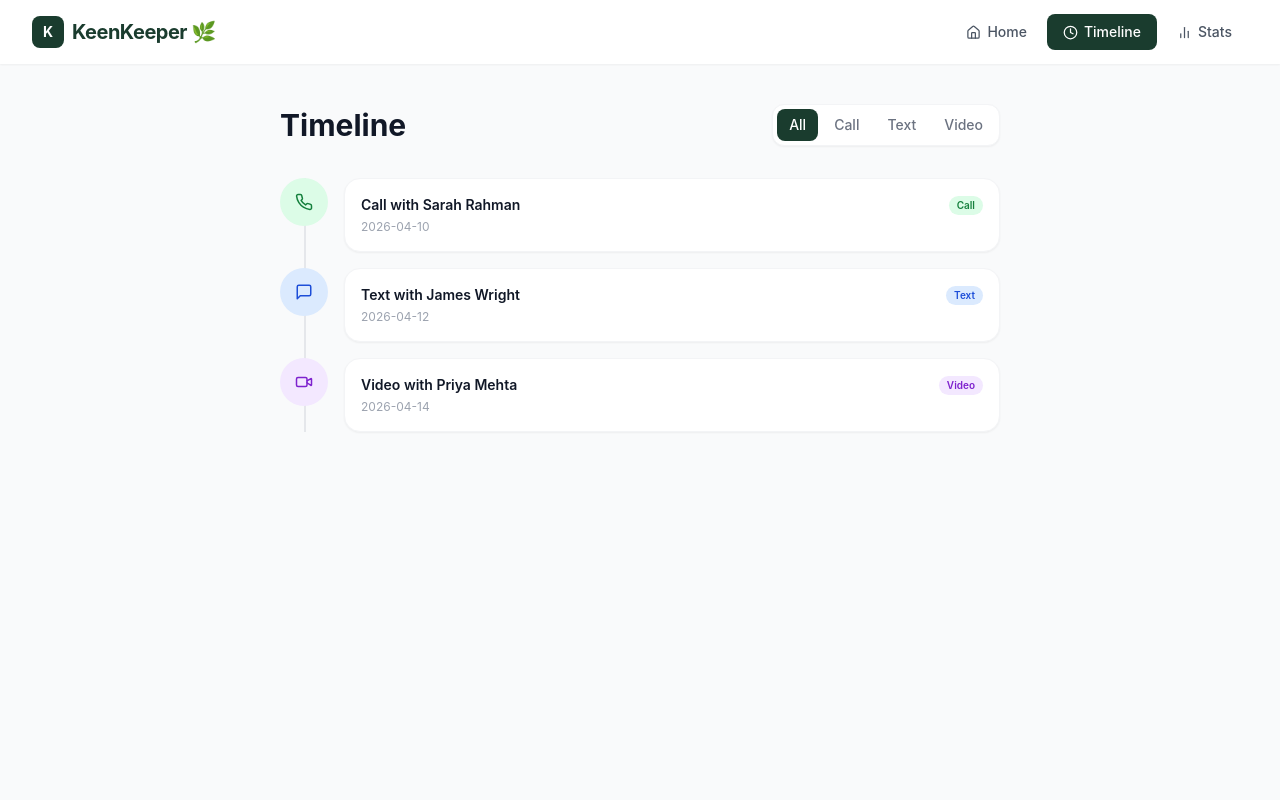
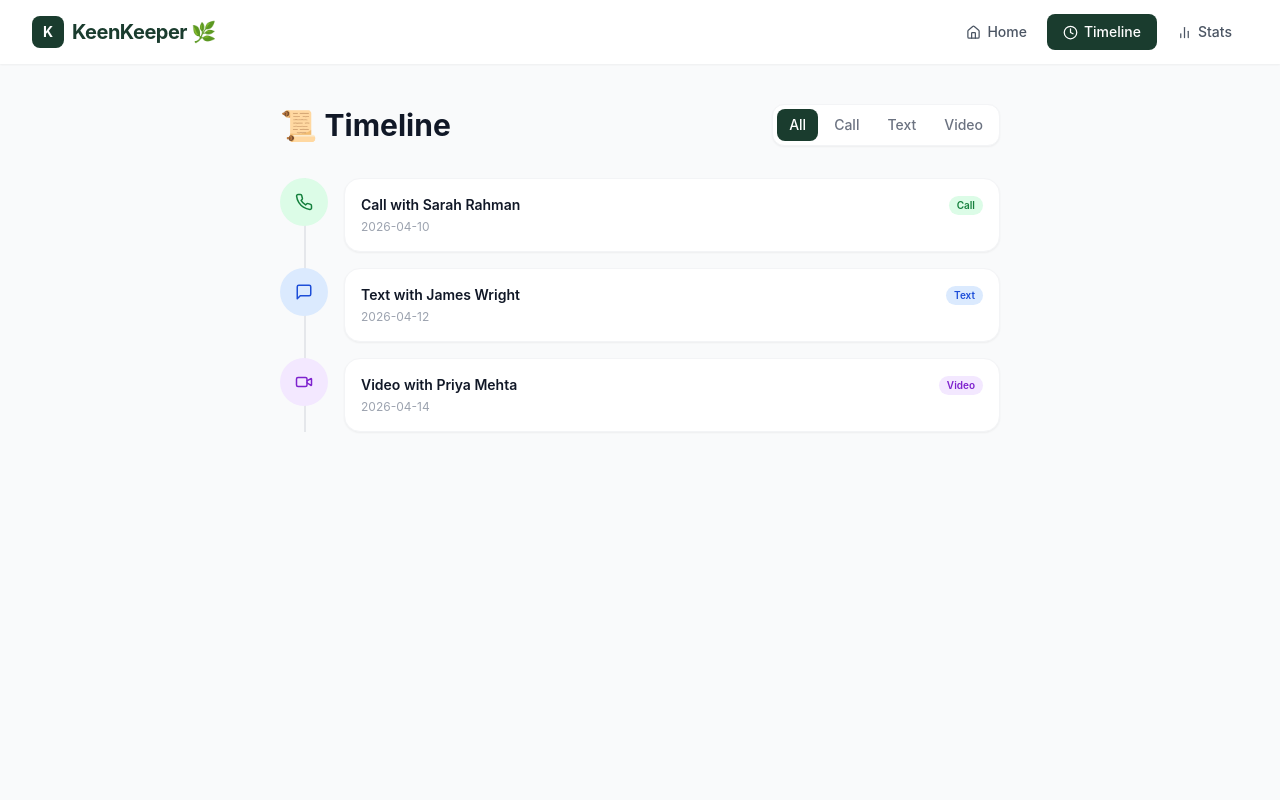
Before and after one commit to Nur-A-Arfin-Rakib/Keenkeeper, a React (Vite) app: page /timeline in a window 1280 px wide. Shown: the top 800 px of the page. Built offline with nearby package versions, Linux system fonts and the light colour scheme.

Commit message:
added timeline page with filter feature

```diff
--- a/src/pages/Timeline.jsx
+++ b/src/pages/Timeline.jsx
@@ -21,7 +21,7 @@ const Timeline = () => {
     <div className="min-h-screen bg-gray-50 py-10">
       <div className="max-w-3xl mx-auto px-4 sm:px-6">
         <div className="flex items-center justify-between mb-8">
-          <h1 className="text-3xl font-bold text-gray-900">Timeline</h1>
+          <h1 className="text-3xl font-bold text-gray-900">📜 Timeline</h1>
           <div className="flex items-center gap-1 bg-white border border-gray-100 rounded-xl p-1 shadow-sm">
             {filters.map((f) => (
               <button
```
